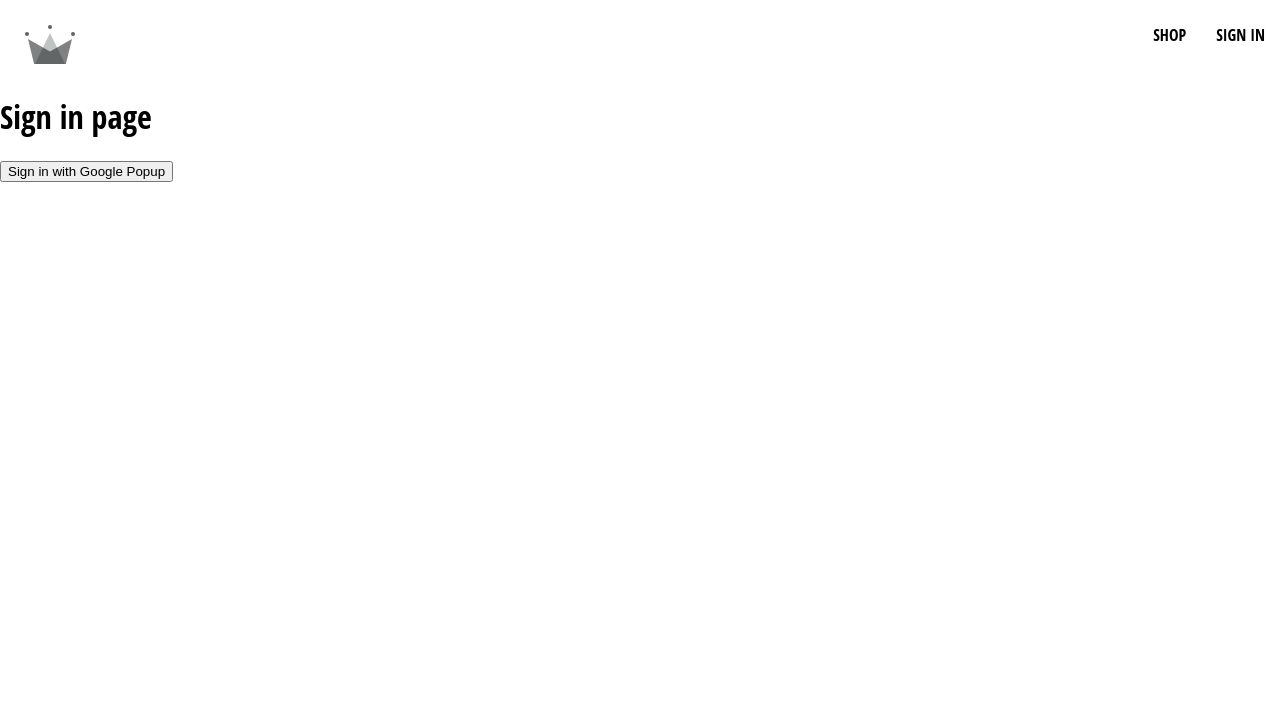
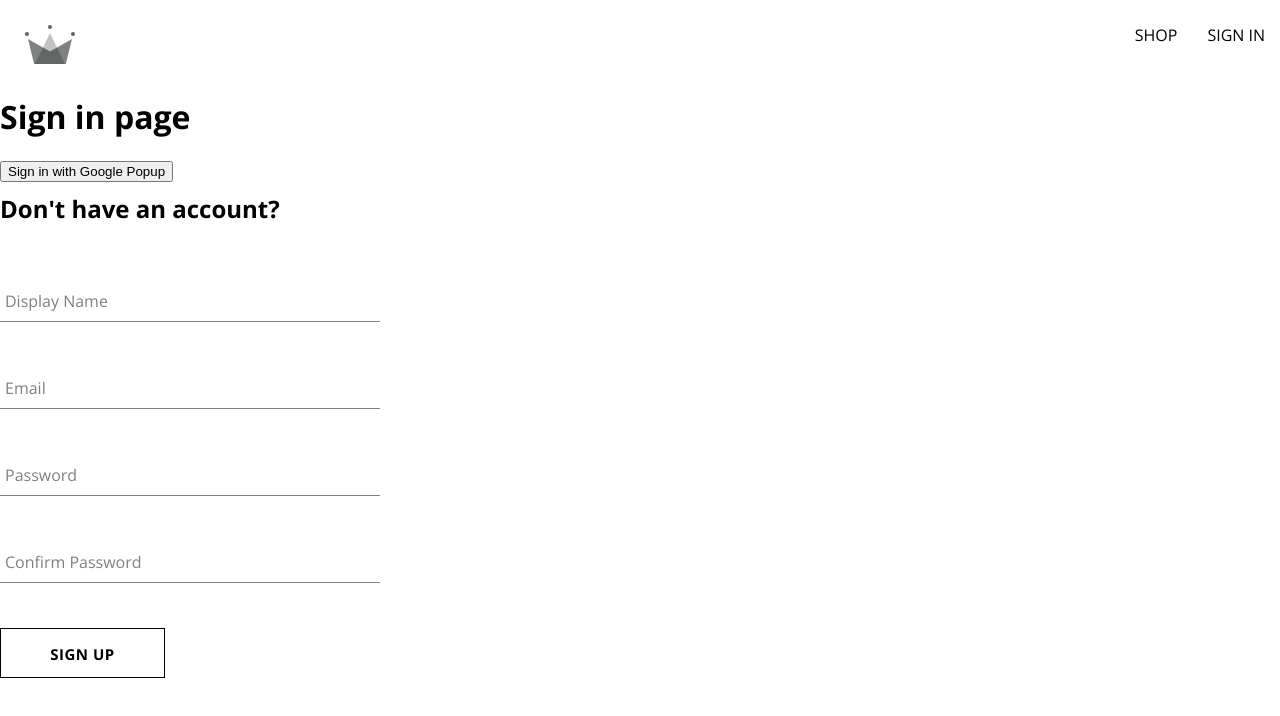
Before and after one commit to ggab13/dyed-sheep-clothing, a React (Create React App) app: page /sign-in in a window 1280 px wide. Shown: the top 716 px of the page. Built offline with nearby package versions, Linux system fonts and the light colour scheme; a web font is replaced by a local one.

Commit message:
Crated sign up component, form input component, button component

```diff
--- /dev/null
+++ b/src/components/button/button.component.jsx
@@ -0,0 +1,19 @@
+import './button.styles.scss';
+
+const BUTTON_TYPE_CLASSES = {
+    google: 'google-sign-in',
+    inverted: 'inverted',
+};
+
+const Button = ({ children, buttonType, ...otherProps }) => {
+    return (
+        <button
+            className={`button-container ${BUTTON_TYPE_CLASSES[buttonType]}`}
+            {...otherProps}
+        >
+            {children}
+        </button>
+    );
+};
+
+export default Button;
--- /dev/null
+++ b/src/components/button/button.styles.scss
@@ -0,0 +1,46 @@
+.button-container {
+    min-width: 165px;
+    width: auto;
+    height: 50px;
+    letter-spacing: 0.5px;
+    line-height: 50px;
+    padding: 0 35px 0 35px;
+    font-size: 15px;
+    background-color: black;
+    color: white;
+    text-transform: uppercase;
+    font-family: 'Open Sans';
+    font-weight: bolder;
+    border: none;
+    cursor: pointer;
+    display: flex;
+    justify-content: center;
+
+    &:hover {
+        background-color: white;
+        color: black;
+        border: 1px solid black;
+    }
+
+    &.google-sign-in {
+        background-color: #4285f4;
+        color: white;
+
+        &:hover {
+            background-color: #357ae8;
+            border: none;
+        }
+    }
+
+    &.inverted {
+        background-color: white;
+        color: black;
+        border: 1px solid black;
+
+        &:hover {
+            background-color: black;
+            color: white;
+            border: none;
+        }
+    }
+}
--- /dev/null
+++ b/src/components/form-input/form-input.component.jsx
@@ -0,0 +1,18 @@
+import './form-input.styles.scss';
+
+const FormInput = ({ label, ...otherProps }) => {
+    return (
+        <div className="group">
+            <input className="form-input" {...otherProps} />
+            <label
+                className={`${
+                    otherProps.value.length ? 'shrink' : ''
+                } form-input-label`}
+            >
+                {label}
+            </label>
+        </div>
+    );
+};
+
+export default FormInput;
--- /dev/null
+++ b/src/components/form-input/form-input.styles.scss
@@ -0,0 +1,54 @@
+$sub-color: grey;
+$main-color: black;
+
+@mixin shrinkLabel {
+    top: -12px;
+    font-size: 12px;
+    color: $main-color;
+}
+
+.group {
+    position: relative;
+    margin: 45px 0;
+
+    .form-input {
+        background: none;
+        background-color: white;
+        color: $sub-color;
+        font-size: 18px;
+        padding: 10px 10px 10px 5px;
+        display: block;
+        width: 100%;
+        border: none;
+        border-radius: 0;
+        border-bottom: 1px solid $sub-color;
+        margin: 25px 0;
+
+        &:focus {
+            outline: none;
+        }
+
+        &:focus ~ .form-input-label {
+            @include shrinkLabel();
+        }
+    }
+
+    input[type='password'] {
+        letter-spacing: 0.3em;
+    }
+
+    .form-input-label {
+        color: $sub-color;
+        font-size: 16px;
+        font-weight: normal;
+        position: absolute;
+        pointer-events: none;
+        left: 5px;
+        top: 10px;
+        transition: 300ms ease all;
+
+        &.shrink {
+            @include shrinkLabel();
+        }
+    }
+}
--- /dev/null
+++ b/src/components/sign-up-form/sign-up-form.component.jsx
@@ -0,0 +1,105 @@
+import { useState } from 'react';
+
+import FormInput from '../form-input/form-input.component';
+import Button from '../button/button.component';
+
+import {
+    createAuthUserWithEmailAndPassword,
+    createUserDocumentFromAuth,
+} from '../../utils/firebase/firebase.utils';
+import { Form } from 'react-router-dom';
+
+import './sign-up-form.styles.scss';
+
+const defaultFormFields = {
+    displayName: '',
+    email: '',
+    password: '',
+    confirmPassword: '',
+};
+
+const SignUpForm = () => {
+    const [formFields, setFormFields] = useState(defaultFormFields);
+    const { displayName, email, password, confirmPassword } = formFields;
+
+    const resetFormFields = () => {
+        setFormFields(defaultFormFields);
+    };
+
+    const handleSubmit = async (event) => {
+        event.preventDefault();
+
+        if (password != confirmPassword) {
+            alert("password doesn't match");
+            return;
+        }
+
+        try {
+            const { user } = await createAuthUserWithEmailAndPassword(
+                email,
+                password
+            );
+
+            await createUserDocumentFromAuth(user, { displayName });
+            resetFormFields();
+        } catch (error) {
+            if (error.code == 'auth/email-already-in-use') {
+                alert('Email already in use');
+            } else {
+                alert('Error!!44!');
+                console.log(error);
+            }
+        }
+    };
+
+    const handleChange = (event) => {
+        const { name, value } = event.target;
+
+        setFormFields({ ...formFields, [name]: value });
+    };
+
+    return (
+        <div className="sign-up-container">
+            <h2>Don't have an account?</h2>
+            <form onSubmit={handleSubmit}>
+                <FormInput
+                    label="Display Name"
+                    type="text"
+                    required
+                    onChange={handleChange}
+                    name="displayName"
+                    value={displayName}
+                ></FormInput>
+                <FormInput
+                    label="Email"
+                    type="email"
+                    required
+                    onChange={handleChange}
+                    name="email"
+                    value={email}
+                ></FormInput>
+                <FormInput
+                    label="Password"
+                    type="password"
+                    required
+                    onChange={handleChange}
+                    name="password"
+                    value={password}
+                ></FormInput>
+                <FormInput
+                    label="Confirm Password"
+                    type="password"
+                    required
+                    onChange={handleChange}
+                    name="confirmPassword"
+                    value={confirmPassword}
+                ></FormInput>
+                <Button buttonType="inverted" type="submit">
+                    Sign Up
+                </Button>
+            </form>
+        </div>
+    );
+};
+
+export default SignUpForm;
--- /dev/null
+++ b/src/components/sign-up-form/sign-up-form.styles.scss
@@ -0,0 +1,9 @@
+.sign-up-container {
+    display: flex;
+    flex-direction: column;
+    width: 380px;
+
+    h2 {
+        margin: 10px 0;
+    }
+}
--- a/src/index.scss
+++ b/src/index.scss
@@ -1,6 +1,6 @@
 body {
     margin: 0;
-    font-family: 'Open Sans Condensed', sans-serif;
+    font-family: 'Open Sans', sans-serif;
     -webkit-font-smoothing: antialiased;
     -moz-osx-font-smoothing: grayscale;
 }
--- a/src/routes/sign-in/sign-in.component.jsx
+++ b/src/routes/sign-in/sign-in.component.jsx
@@ -1,15 +1,34 @@
-import { signInWithGooglePopup } from '../../utils/firebase/firebase.utils';
+import { useEffect } from 'react';
+import { getRedirectResult } from 'firebase/auth';
+import SignUpForm from '../../components/sign-up-form/sign-up-form.component';
+
+import {
+    auth,
+    createUserDocumentFromAuth,
+    signInWithGooglePopup,
+    signInWithGoogleRedirect,
+} from '../../utils/firebase/firebase.utils';
 
 const SignIn = () => {
+    // useEffect(async () => {
+    //     const response = await getRedirectResult(auth);
+    // }, []);
+
     const logGoogeUser = async () => {
         const response = await signInWithGooglePopup();
-        console.log(response);
+        const userDocRef = await createUserDocumentFromAuth(response.user);
     };
+
+    // const logGoogeRedirectUser = async () => {
+    //     const { user } = await signInWithGooglePopup();
+    //     console.log({ user });
+    // };
 
     return (
         <div>
             <h1>Sign in page</h1>
             <button onClick={logGoogeUser}> Sign in with Google Popup</button>
+            <SignUpForm />
         </div>
     );
 };
--- a/src/utils/firebase/firebase.utils.js
+++ b/src/utils/firebase/firebase.utils.js
@@ -4,6 +4,7 @@ import {
     signInWithRedirect,
     signInWithPopup,
     GoogleAuthProvider,
+    createUserWithEmailAndPassword,
 } from 'firebase/auth';
 
 import { getFirestore, doc, getDoc, setDoc } from 'firebase/firestore';
@@ -28,10 +29,17 @@ provider.setCustomParameters({
 
 export const auth = getAuth();
 export const signInWithGooglePopup = () => signInWithPopup(auth, provider);
+export const signInWithGoogleRedirect = () =>
+    signInWithRedirect(auth, provider);
 
 export const db = getFirestore();
 
-export const createUserDocumentFromAuth = async (userAuth) => {
+export const createUserDocumentFromAuth = async (
+    userAuth,
+    additionalInformation = {}
+) => {
+    if (!userAuth) return;
+
     const userDocRef = doc(db, 'users', userAuth.uid);
 
     console.log(userDocRef);
@@ -52,6 +60,7 @@ export const createUserDocumentFromAuth = async (userAuth) => {
                 displayName,
                 email,
                 createdAt,
+                ...additionalInformation,
             });
         } catch (error) {
             console.log('error createing the user', error.message);
@@ -61,3 +70,9 @@ export const createUserDocumentFromAuth = async (userAuth) => {
     return userDocRef;
     // if user data
 };
+
+export const createAuthUserWithEmailAndPassword = async (email, password) => {
+    if (!email || !password) return;
+
+    return await createUserWithEmailAndPassword(auth, email, password);
+};
```
